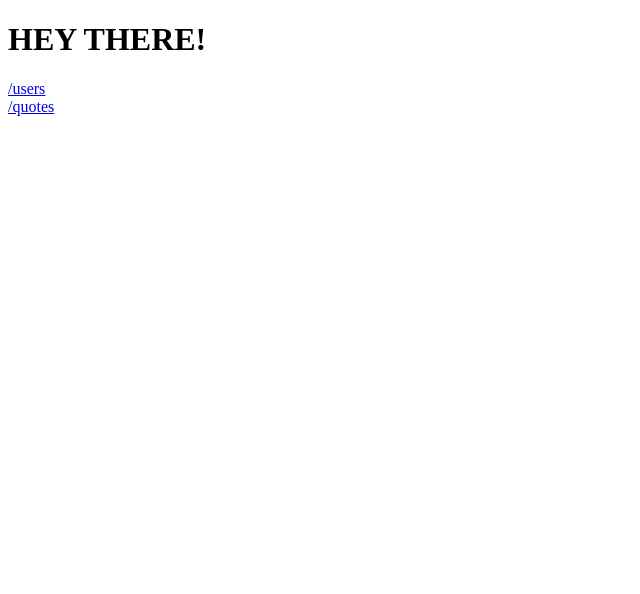
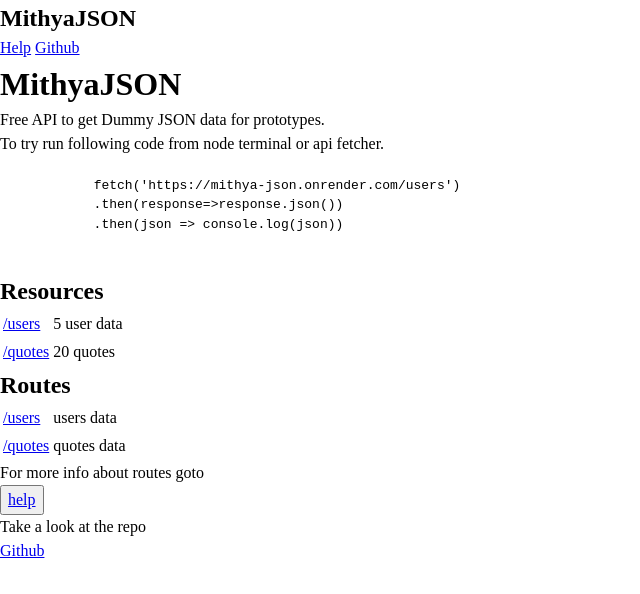
Before and after one commit to swadand/MithyaJSON, a website: page src/views/index.html in a window 1280 px wide. Shown: the whole page, without its empty margins (0-640 px from the left). Drawn offline with Linux system fonts and the light colour scheme.

Commit message:
💽Add new html files & cleaning

```diff
--- a/index.js
+++ b/index.js
@@ -4,12 +4,8 @@ const app = express();
 const PORT = 8080;
 
 app.use(express.json());
-
+app.use(express.static("./public"));
 app.use('/', routes);
-
-/* app.get('*', (request, response)=> {
-    response.status(404).send('not found');
-}) */
 
 app.listen(PORT, ()=> {
     console.log(`server started on http://localhost:${PORT}`);
--- /dev/null
+++ b/public/css/style.css
@@ -0,0 +1,46 @@
+/*
+  1. Use a more-intuitive box-sizing model.
+*/
+*, *::before, *::after {
+  box-sizing: border-box;
+}
+/*
+  2. Remove default margin
+*/
+* {
+  margin: 0;
+}
+/*
+  Typographic tweaks!
+  3. Add accessible line-height
+  4. Improve text rendering
+*/
+body {
+  line-height: 1.5;
+  -webkit-font-smoothing: antialiased;
+}
+/*
+  5. Improve media defaults
+*/
+img, picture, video, canvas, svg {
+  display: block;
+  max-width: 100%;
+}
+/*
+  6. Remove built-in form typography styles
+*/
+input, button, textarea, select {
+  font: inherit;
+}
+/*
+  7. Avoid text overflows
+*/
+p, h1, h2, h3, h4, h5, h6 {
+  overflow-wrap: break-word;
+}
+/*
+  8. Create a root stacking context
+*/
+#root, #__next {
+  isolation: isolate;
+}
--- a/src/views/index.html
+++ b/src/views/index.html
@@ -4,11 +4,63 @@
     <meta charset="UTF-8">
     <meta name="viewport" content="width=device-width, initial-scale=1.0">
     <title>Home Page</title>
+    <link rel="stylesheet" type="text/css" href="/css/style.css" />
 </head>
 <body>
-    <h1>HEY THERE!</h1>
-    <a href='/users'>/users</a>
-    <br>
-    <a href='/quotes'>/quotes</a>
+    <nav>
+        <h1>
+            <a>MithyaJSON</a>
+        </h1>
+        <div>
+            <a href="/help">Help</a>
+            <a href="https://github.com/swadand/MithyaJSON">Github</a>
+        </div>
+    </nav>
+    <div>
+        <h1>MithyaJSON</h1>
+        <p>Free API to get Dummy JSON data for prototypes.</p>
+    </div>
+    <div>
+        To try run following code from node terminal or api fetcher.
+        <pre class=" language-javascript">
+        <code id="example" class="language-javascript">
+            <span class="token function">fetch</span><span class="token punctuation">(</span><span class="token string">'https://mithya-json.onrender.com/users'</span <span class="token punctuation">)</span <span class="token punctuation">
+            .</span <span class="token function">then</span <span class="token punctuation">(</span><span class="token parameter">response</span <span class="token operator">=&gt;</span>response<span class="token punctuation">.</span <span class="token function">json</span <span class="token punctuation">(</span <span class="token punctuation">)</span><span class="token punctuation">)</span><span class="token punctuation">
+            .</span <span class="token function">then</span <span class="token punctuation">(</span <span class="token parameter">json</span> <span class="token operator">=&gt;</span> console<span class="token punctuation">.</span><span class="token function">log</span <span class="token punctuation">(</span>json<span class="token punctuation">)</span <span class="token punctuation">)</span>
+        </code>
+        </pre>
+    </div>
+    <div class="resources">
+        <h2>Resources</h2>
+        <table>
+            <tr>
+                <td><a href='/users'>/users</a></td>
+                <td><p> 5 user data </p></td>
+            </tr>
+            <tr>
+                <td><a href='/quotes'>/quotes</a></td>
+                <td><p> 20 quotes </a></td>
+            </tr>
+        </table>
+    </div>
+    <div class="routes">
+        <h2>Routes</h2>
+        <table>
+            <tr>
+                <td><a href='/users'>/users</a></td>
+                <td><p> users data </p></td>
+            </tr>
+            <tr>
+                <td><a href='/quotes'>/quotes</a></td>
+                <td><p> quotes data </a></td>
+            </tr>
+        </table>
+        <p>For more info about routes goto</p>
+        <button><a href="/help">help</a></button>
+    </div>
+    <footer>
+        <p>Take a look at the repo</p>
+        <a href="https://github.com/swadand/MithyaJSON">Github</a>
+    </footer>
 </body>
 </html>
```
Also changed, not shown: src/routes/index.js (+6 -5 lines), src/routes/quotes.js (+6 -5 lines), src/routes/users.js (+6 -5 lines), src/views/404.html (added, +1 -0 lines), src/views/help.html (added, +2 -0 lines), .github/workflows/render-publish.yml.
